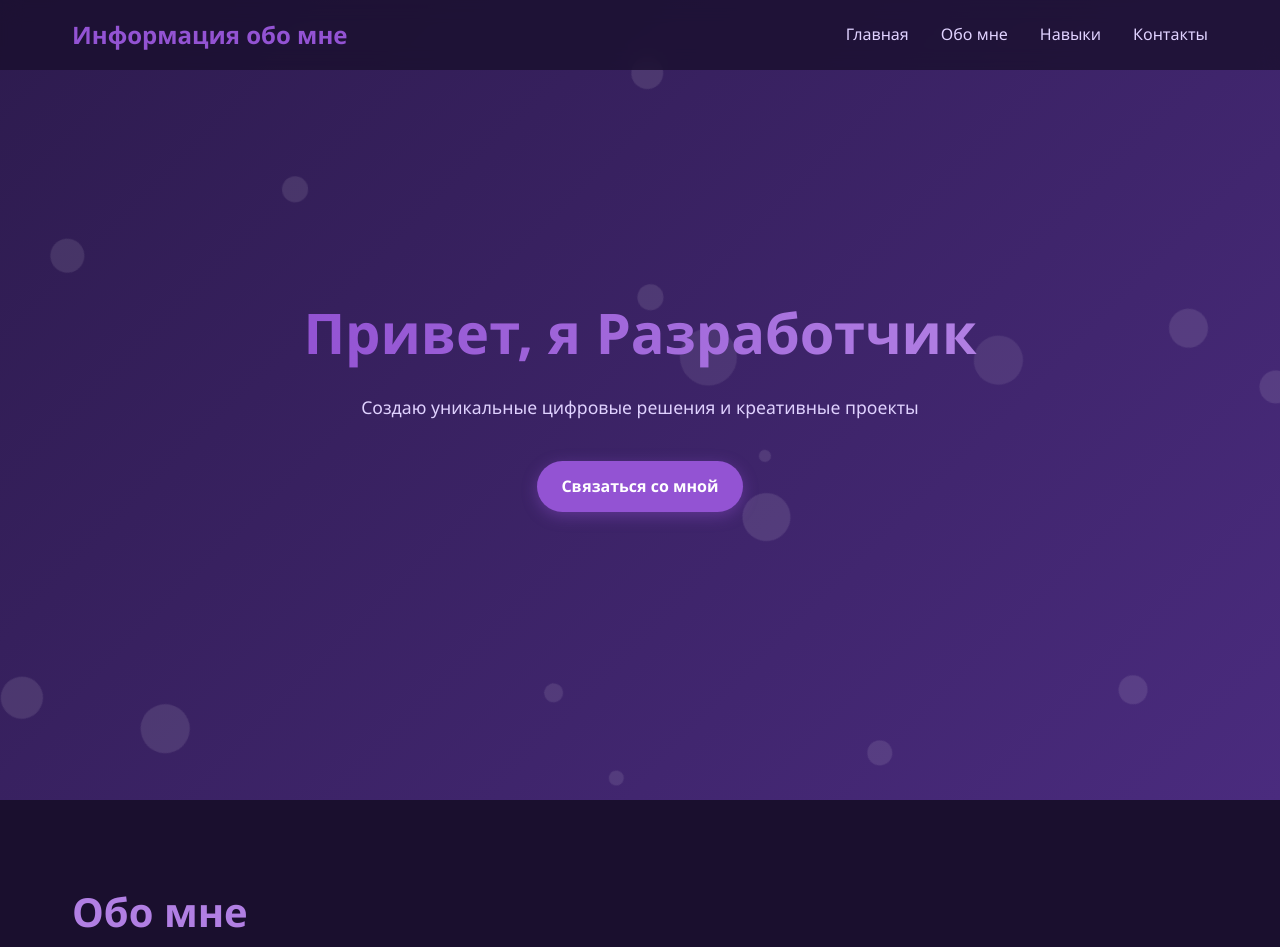
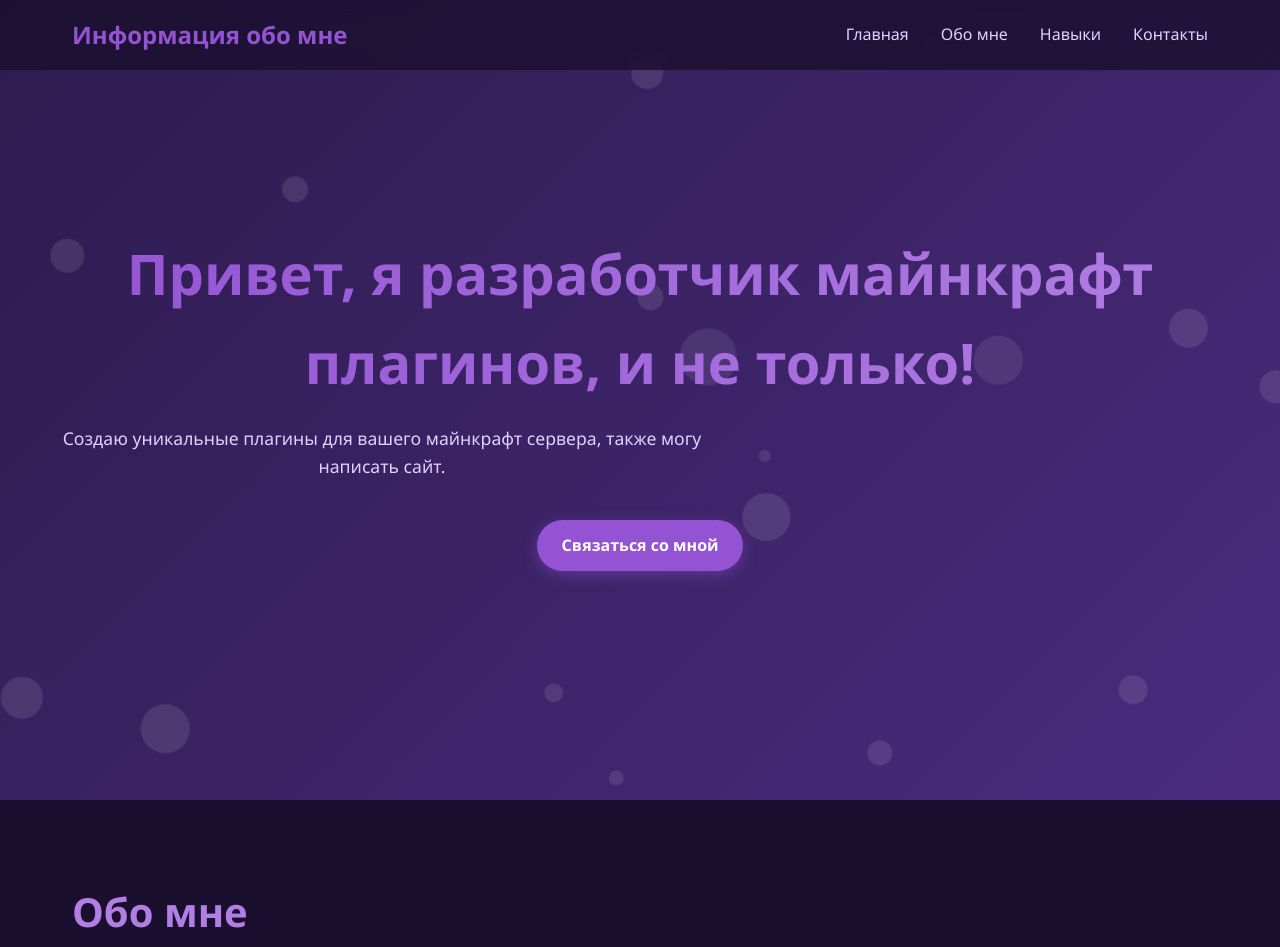
Before and after one commit to matveykacoderss/Project-, a plain HTML site: page index.html in a window 1280 px wide. Shown: the top 947 px of the page. Drawn offline with Linux system fonts and the light colour scheme.

Commit message:
Update index.html

```diff
--- a/index.html
+++ b/index.html
@@ -522,8 +522,8 @@
             <!-- Динамические элементы фона будут созданы с помощью JavaScript -->
         </div>
         <div class="header-content">
-            <h1>Привет, я Разработчик</h1>
-            <p>Создаю уникальные цифровые решения и креативные проекты</p>
+            <h1>Привет, я разработчик майнкрафт плагинов, и не только!</h1>
+            <p>Создаю уникальные плагины для вашего майнкрафт сервера, также могу написать сайт.</p>
             <a href="#contact" class="btn">Связаться со мной</a>
         </div>
     </header>
```
